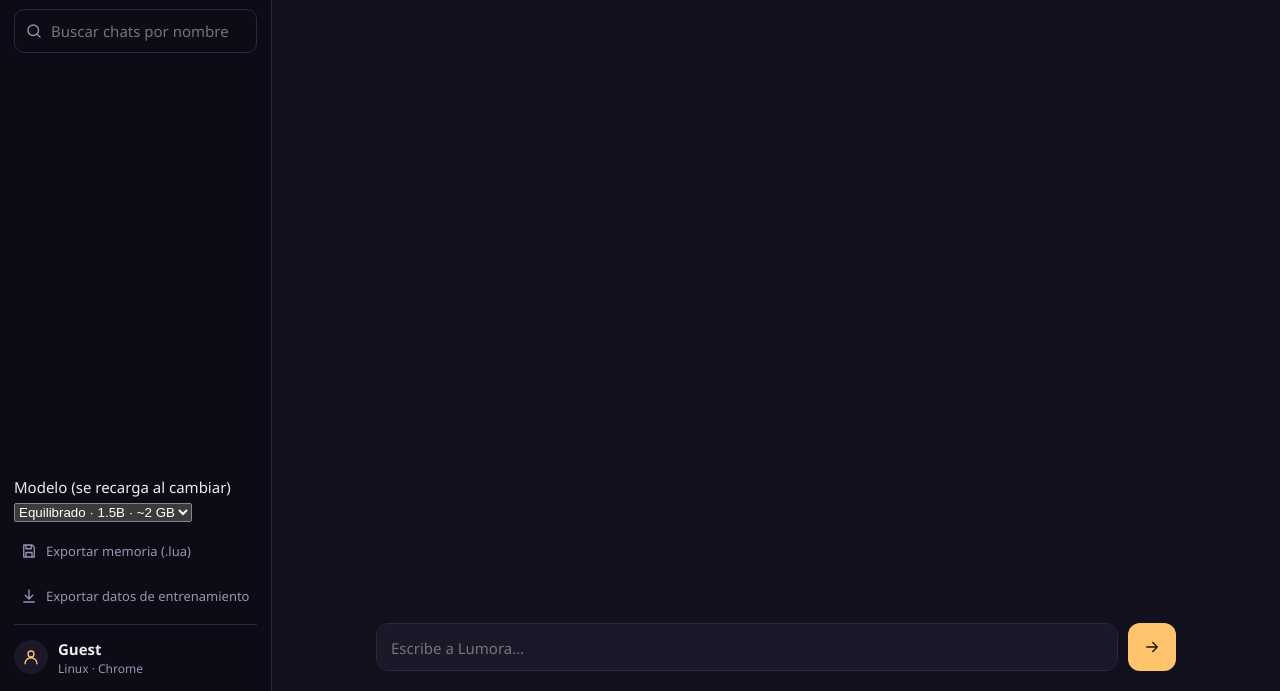
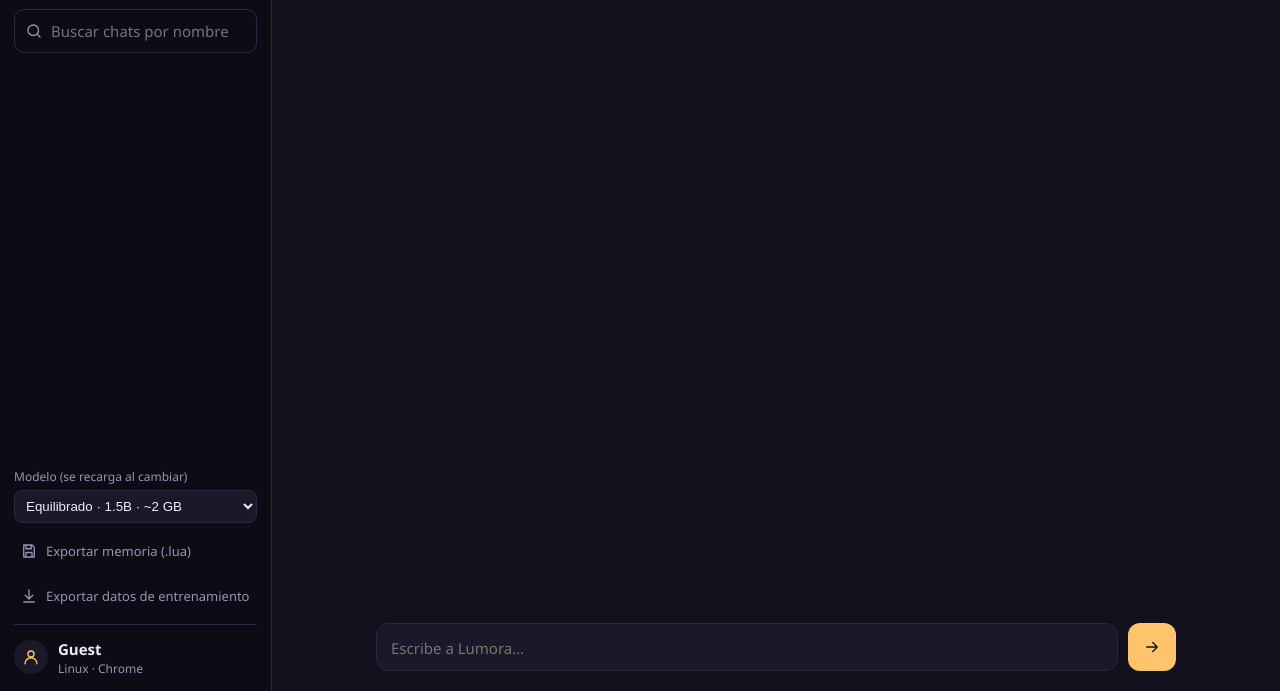
Before and after one commit to overthcode2011-stack/Lumora-AI, a plain HTML site: page Lumora/index.html in a window 1280 px wide. Shown: the part 109-800 px from the top of the page. Drawn offline with Linux system fonts and the light colour scheme; no server answers.

Commit message:
Add styling for level selection in form

```diff
--- a/Lumora/css/style.css
+++ b/Lumora/css/style.css
@@ -51,3 +51,4 @@ form{display:flex;gap:10px;padding:14px 20px 20px;max-width:840px;width:100%;mar
 #in{flex:1;resize:none;height:48px;max-height:160px;border:1px solid var(--line);border-radius:12px;background:var(--panel);padding:12px 14px;outline:none}#in:focus{border-color:var(--accent)}
 .send{width:48px;border:0;border-radius:12px;background:var(--accent);color:#1a1205;display:grid;place-items:center}.send:disabled{opacity:.5}
 @media(max-width:800px){.app{grid-template-columns:1fr}aside{position:fixed;inset:0 auto 0 0;width:280px;z-index:5;transform:translateX(-100%);transition:transform .2s}aside.open{transform:none}#menu{display:grid}.ci button{opacity:1}}
+.lvl{display:flex;flex-direction:column;gap:4px;font-size:12px;color:var(--muted)}.lvl select{background:var(--panel);border:1px solid var(--line);border-radius:8px;padding:7px;color:var(--text)}
```
